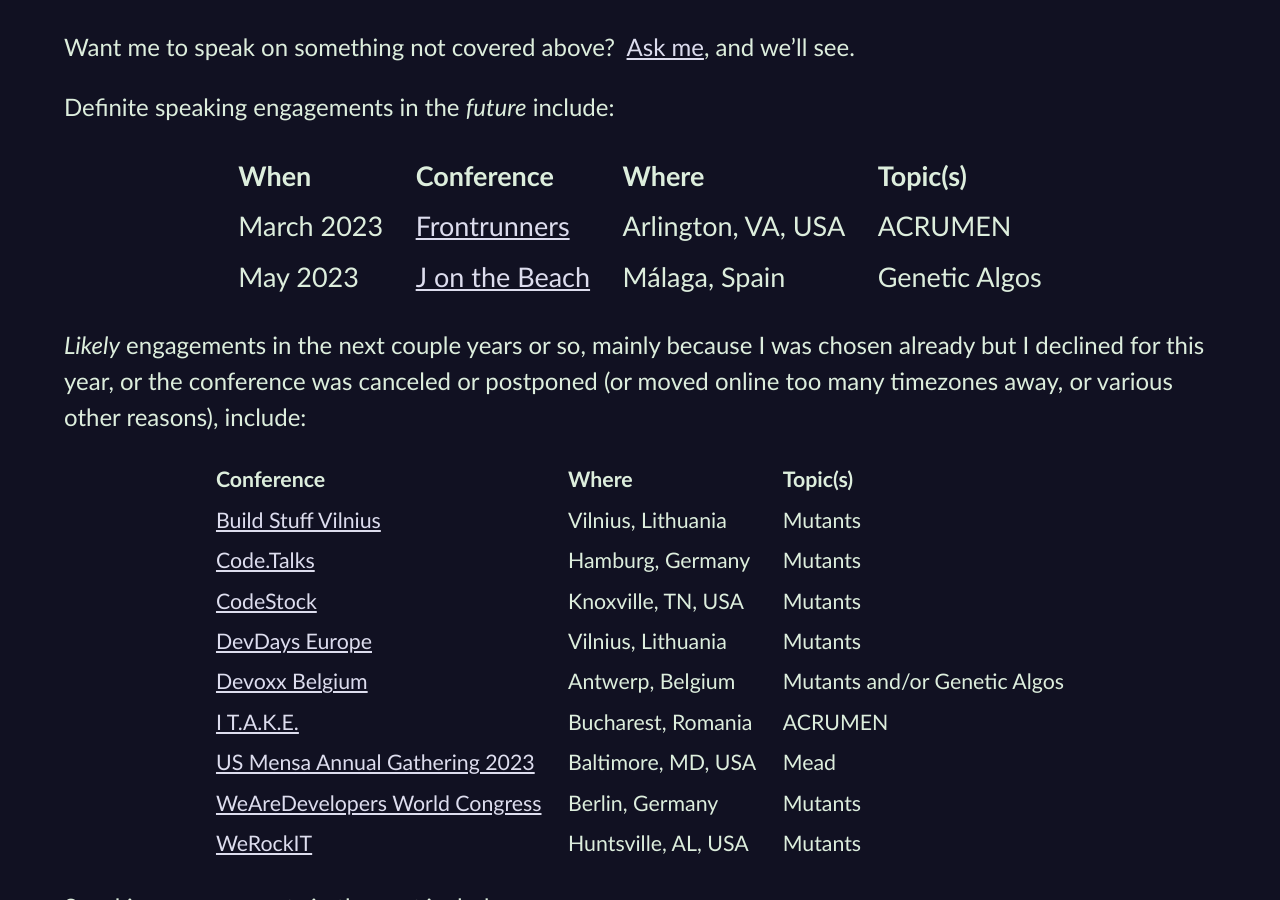
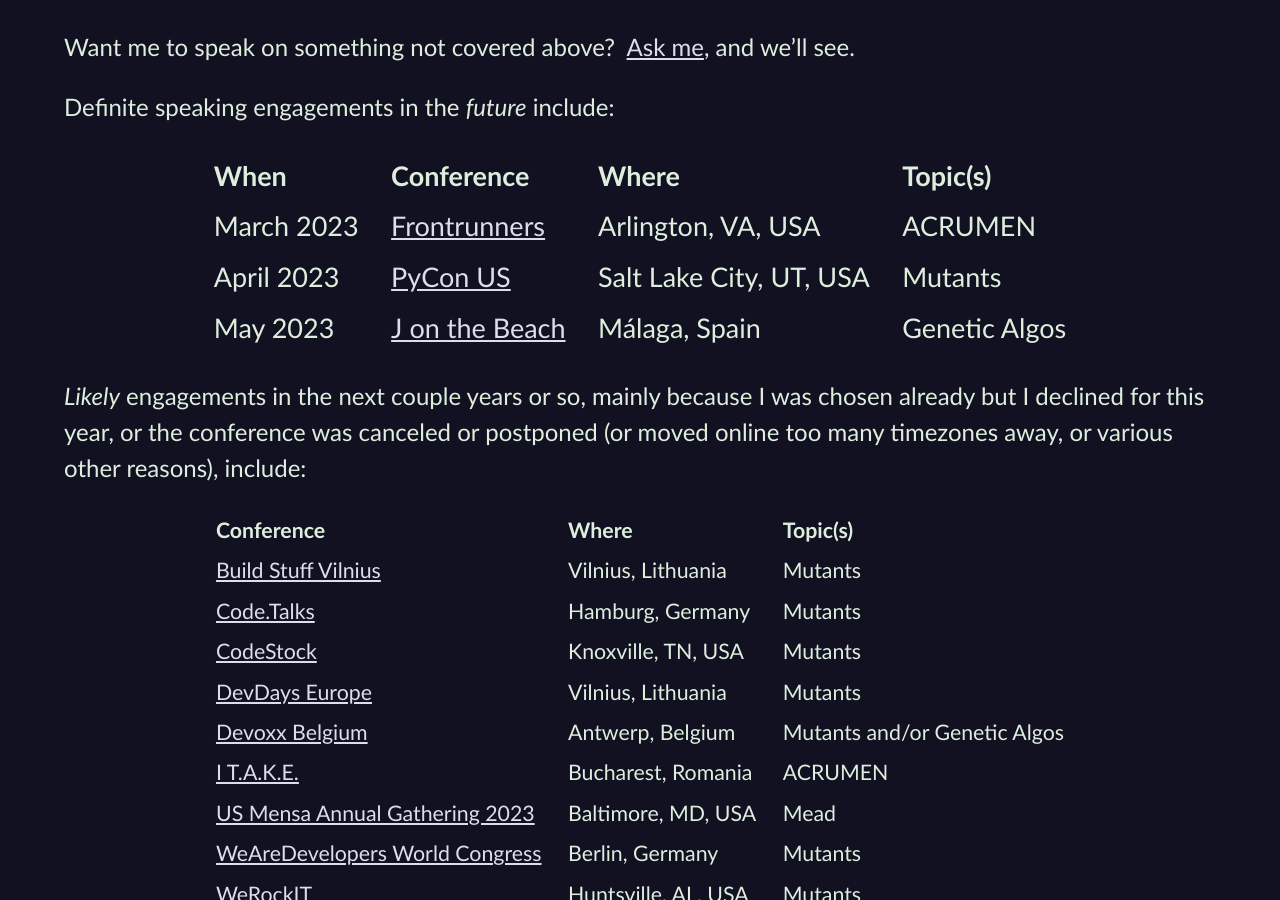
Before and after one commit to CodosaurusLLC/CodosaurusLLC.github.io, a Jekyll site: the page built from speaking.md, in a window 1280 px wide and 900 px high, scrolled down 1311 px. Built offline with Jekyll 4.4.1, drawn with Linux system fonts in a browser that asks for light colours.

Commit message:
add PyCon US

```diff
--- a/speaking.md
+++ b/speaking.md
@@ -112,6 +112,7 @@
 |When||Conference||Where||Topic(s) |
 |-|
 |March&nbsp;2023||[Frontrunners](https://frontrunners.tech/){:rel="nofollow" target="_new"}||Arlington, VA, USA||ACRUMEN|
+|April&nbsp;2023||[PyCon US](https://us.pycon.org/2023/){:rel="nofollow" target="_new"}||Salt Lake City, UT, USA||Mutants|
 |May&nbsp;2023||[J on the Beach](https://www.jonthebeach.com/){:rel="nofollow" target="_new"}||Málaga, Spain||Genetic Algos|
 {:class="upcoming-engagements speaking"}
 
```
